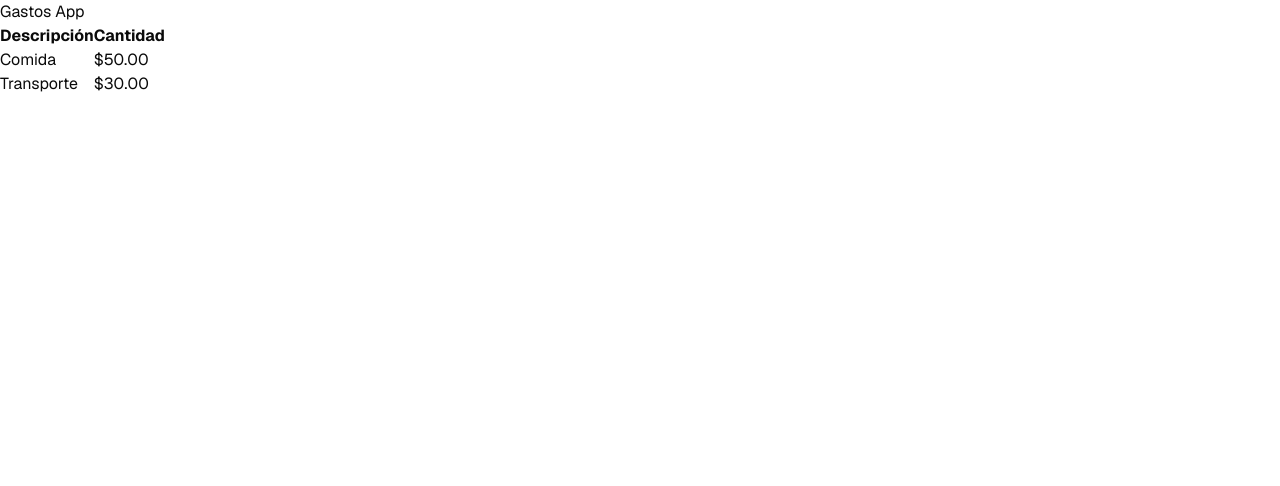
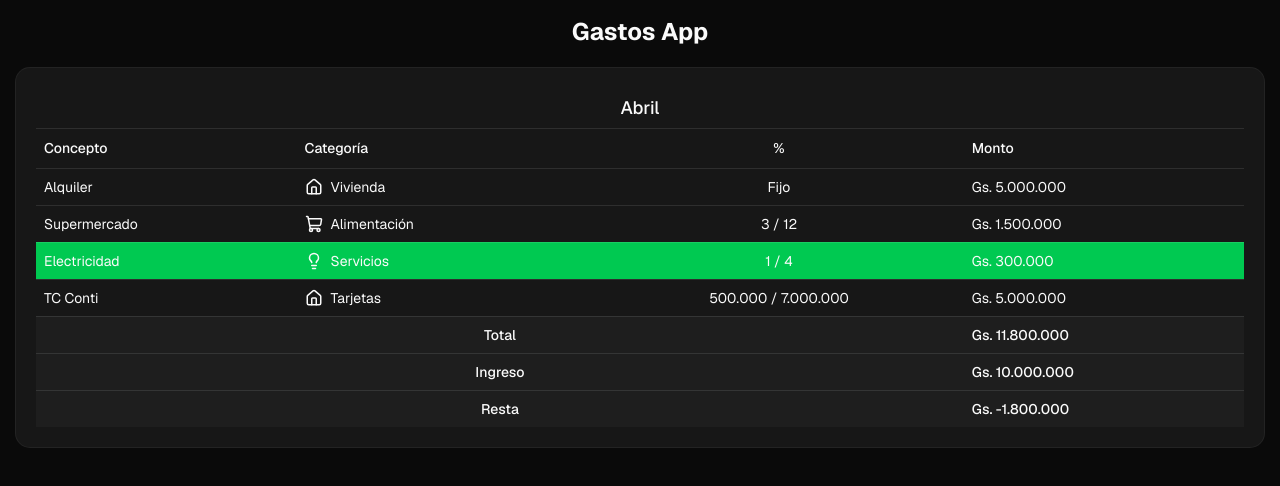
Before and after one commit to oliveramarilla14/gastosApp, a Next.js app: page / in a window 1280 px wide. Shown: the top 486 px of the page. Built offline with nearby package versions, Linux system fonts and the light colour scheme.

Commit message:
mockup front

```diff
--- a/src/app/layout.tsx
+++ b/src/app/layout.tsx
@@ -13,9 +13,9 @@ export default function RootLayout({
   return (
     <html
       lang="es"
-      className={cn("h-full", "antialiased", "font-sans", geist.variable)}
+      className={cn("h-full", "antialiased", "font-sans", geist.variable,'dark')}
     >
-      <body className="min-h-full ">{children}</body>
+      <body className="min-h-full p-4 ">{children}</body>
     </html>
   );
 }
--- a/src/app/page.tsx
+++ b/src/app/page.tsx
@@ -1,28 +1,13 @@
+import { MonthTable } from '@/widgets/MonthTable';
+
 export default function Home() {
-  return <main>
-    <h1>Gastos App</h1>
+  return (
+    <main className='text-center'>
+      <h1 className='text-2xl font-bold'>Gastos App</h1>
 
-{/* Cards de los meses */}
-
-
-  <table>
-    <thead>
-      <tr>
-        <th>Descripción</th>
-        <th>Cantidad</th>
-      </tr>
-    </thead>
-    <tbody>
-      <tr>
-        <td>Comida</td>
-        <td>$50.00</td>
-      </tr>
-      <tr>
-        <td>Transporte</td>
-        <td>$30.00</td>
-      </tr>
-    </tbody>
-  </table>
-  </main>
-
+      <div className=' mt-5 '>
+        <MonthTable />
+      </div>
+    </main>
+  );
 }
--- /dev/null
+++ b/src/components/ui/card.tsx
@@ -0,0 +1,103 @@
+import * as React from "react"
+
+import { cn } from "@/lib/utils"
+
+function Card({
+  className,
+  size = "default",
+  ...props
+}: React.ComponentProps<"div"> & { size?: "default" | "sm" }) {
+  return (
+    <div
+      data-slot="card"
+      data-size={size}
+      className={cn(
+        "group/card flex flex-col gap-4 overflow-hidden rounded-xl bg-card py-4 text-sm text-card-foreground ring-1 ring-foreground/10 has-data-[slot=card-footer]:pb-0 has-[>img:first-child]:pt-0 data-[size=sm]:gap-3 data-[size=sm]:py-3 data-[size=sm]:has-data-[slot=card-footer]:pb-0 *:[img:first-child]:rounded-t-xl *:[img:last-child]:rounded-b-xl",
+        className
+      )}
+      {...props}
+    />
+  )
+}
+
+function CardHeader({ className, ...props }: React.ComponentProps<"div">) {
+  return (
+    <div
+      data-slot="card-header"
+      className={cn(
+        "group/card-header @container/card-header grid auto-rows-min items-start gap-1 rounded-t-xl px-4 group-data-[size=sm]/card:px-3 has-data-[slot=card-action]:grid-cols-[1fr_auto] has-data-[slot=card-description]:grid-rows-[auto_auto] [.border-b]:pb-4 group-data-[size=sm]/card:[.border-b]:pb-3",
+        className
+      )}
+      {...props}
+    />
+  )
+}
+
+function CardTitle({ className, ...props }: React.ComponentProps<"div">) {
+  return (
+    <div
+      data-slot="card-title"
+      className={cn(
+        "font-heading text-base leading-snug font-medium group-data-[size=sm]/card:text-sm",
+        className
+      )}
+      {...props}
+    />
+  )
+}
+
+function CardDescription({ className, ...props }: React.ComponentProps<"div">) {
+  return (
+    <div
+      data-slot="card-description"
+      className={cn("text-sm text-muted-foreground", className)}
+      {...props}
+    />
+  )
+}
+
+function CardAction({ className, ...props }: React.ComponentProps<"div">) {
+  return (
+    <div
+      data-slot="card-action"
+      className={cn(
+        "col-start-2 row-span-2 row-start-1 self-start justify-self-end",
+        className
+      )}
+      {...props}
+    />
+  )
+}
+
+function CardContent({ className, ...props }: React.ComponentProps<"div">) {
+  return (
+    <div
+      data-slot="card-content"
+      className={cn("px-4 group-data-[size=sm]/card:px-3", className)}
+      {...props}
+    />
+  )
+}
+
+function CardFooter({ className, ...props }: React.ComponentProps<"div">) {
+  return (
+    <div
+      data-slot="card-footer"
+      className={cn(
+        "flex items-center rounded-b-xl border-t bg-muted/50 p-4 group-data-[size=sm]/card:p-3",
+        className
+      )}
+      {...props}
+    />
+  )
+}
+
+export {
+  Card,
+  CardHeader,
+  CardFooter,
+  CardTitle,
+  CardAction,
+  CardDescription,
+  CardContent,
+}
--- /dev/null
+++ b/src/components/ui/table.tsx
@@ -0,0 +1,116 @@
+"use client"
+
+import * as React from "react"
+
+import { cn } from "@/lib/utils"
+
+function Table({ className, ...props }: React.ComponentProps<"table">) {
+  return (
+    <div
+      data-slot="table-container"
+      className="relative w-full overflow-x-auto"
+    >
+      <table
+        data-slot="table"
+        className={cn("w-full caption-bottom text-sm", className)}
+        {...props}
+      />
+    </div>
+  )
+}
+
+function TableHeader({ className, ...props }: React.ComponentProps<"thead">) {
+  return (
+    <thead
+      data-slot="table-header"
+      className={cn("[&_tr]:border-b", className)}
+      {...props}
+    />
+  )
+}
+
+function TableBody({ className, ...props }: React.ComponentProps<"tbody">) {
+  return (
+    <tbody
+      data-slot="table-body"
+      className={cn("[&_tr:last-child]:border-0", className)}
+      {...props}
+    />
+  )
+}
+
+function TableFooter({ className, ...props }: React.ComponentProps<"tfoot">) {
+  return (
+    <tfoot
+      data-slot="table-footer"
+      className={cn(
+        "border-t bg-muted/50 font-medium [&>tr]:last:border-b-0",
+        className
+      )}
+      {...props}
+    />
+  )
+}
+
+function TableRow({ className, ...props }: React.ComponentProps<"tr">) {
+  return (
+    <tr
+      data-slot="table-row"
+      className={cn(
+        "border-b transition-colors hover:bg-muted/50 data-[state=selected]:bg-muted",
+        className
+      )}
+      {...props}
+    />
+  )
+}
+
+function TableHead({ className, ...props }: React.ComponentProps<"th">) {
+  return (
+    <th
+      data-slot="table-head"
+      className={cn(
+        "h-10 px-2 text-left align-middle font-medium whitespace-nowrap text-foreground [&:has([role=checkbox])]:pr-0",
+        className
+      )}
+      {...props}
+    />
+  )
+}
+
+function TableCell({ className, ...props }: React.ComponentProps<"td">) {
+  return (
+    <td
+      data-slot="table-cell"
+      className={cn(
+        "p-2 align-middle whitespace-nowrap [&:has([role=checkbox])]:pr-0",
+        className
+      )}
+      {...props}
+    />
+  )
+}
+
+function TableCaption({
+  className,
+  ...props
+}: React.ComponentProps<"caption">) {
+  return (
+    <caption
+      data-slot="table-caption"
+      className={cn("mt-4 text-sm text-muted-foreground", className)}
+      {...props}
+    />
+  )
+}
+
+export {
+  Table,
+  TableHeader,
+  TableBody,
+  TableFooter,
+  TableHead,
+  TableRow,
+  TableCell,
+  TableCaption,
+}
--- /dev/null
+++ b/src/widgets/MonthTable.tsx
@@ -0,0 +1,142 @@
+import { Card } from '@/components/ui/card';
+import { Car, HelpCircle, Home, Lightbulb, ShoppingCart } from 'lucide-react';
+import { Table, TableBody, TableCell, TableFooter, TableHead, TableHeader, TableRow } from '@/components/ui/table';
+import { cn } from '@/lib/utils';
+
+interface DetalleMensual {
+  idDeuda: number;
+  concepto: string;
+  icon: string;
+  categoria: string;
+  pagoMes: number; //cuota o mensualidad de tarjeta
+  totalDeuda: number; //total cuotas o total deuda tarjetau
+  pagado: boolean;
+  monto: number;
+}
+
+const gastosAbril: DetalleMensual[] = [
+  {
+    idDeuda: 1,
+    concepto: 'Alquiler',
+    icon: 'home',
+    categoria: 'Vivienda',
+    pagoMes: 0,
+    totalDeuda: 0,
+    pagado: true,
+    monto: 5000000
+  },
+  {
+    idDeuda: 2,
+    concepto: 'Supermercado',
+    icon: 'shopping-cart',
+    categoria: 'Alimentación',
+    pagoMes: 3,
+    totalDeuda: 12,
+    pagado: true,
+    monto: 1500000
+  },
+  {
+    idDeuda: 3,
+    concepto: 'Electricidad',
+    icon: 'lightbulb',
+    categoria: 'Servicios',
+    pagoMes: 1,
+    totalDeuda: 4,
+    pagado: false,
+    monto: 300000
+  },
+  {
+    idDeuda: 25,
+    concepto: 'TC Conti',
+    icon: 'home',
+    categoria: 'Tarjetas',
+    pagoMes: 500000,
+    totalDeuda: 7000000,
+    pagado: true,
+    monto: 5000000
+  }
+];
+
+const ingresoMensual = 10000000;
+const totalGastos = gastosAbril.reduce((acc, gasto) => acc + gasto.monto, 0);
+const restante = ingresoMensual - totalGastos;
+
+const formatoMoneda = new Intl.NumberFormat('es-PY', {
+  style: 'currency',
+  currency: 'PYG',
+  minimumFractionDigits: 0,
+  maximumFractionDigits: 0
+});
+const formatNumber = new Intl.NumberFormat('es-PY', {
+  minimumFractionDigits: 0,
+  maximumFractionDigits: 0
+});
+const iconMap = {
+  home: Home,
+  car: Car,
+  lightbulb: Lightbulb,
+  'shopping-cart': ShoppingCart
+} as const;
+
+export function MonthTable() {
+  const mes = 'Abril';
+  return (
+    <Card className='p-5'>
+      <Table>
+        <TableHeader>
+          <TableRow>
+            <TableHead colSpan={4} className='text-center text-lg'>
+              {mes}
+            </TableHead>
+          </TableRow>
+          <TableRow>
+            <TableHead>Concepto</TableHead>
+            <TableHead>Categoría</TableHead>
+            <TableHead className='text-center'>%</TableHead>
+            <TableHead>Monto</TableHead>
+          </TableRow>
+        </TableHeader>
+        <TableBody>
+          {gastosAbril.map((gasto) => {
+            const Icon = iconMap[gasto.icon as keyof typeof iconMap] ?? HelpCircle;
+
+            return (
+              <TableRow
+                key={gasto.idDeuda}
+                className={cn(gasto.pagado ? '' : 'bg-green-500 hover:bg-green-800', 'cursor-pointer')}
+              >
+                <TableCell align='left'> {gasto.concepto}</TableCell>
+                <TableCell align='left'>
+                  <div className='flex items-center gap-2'>
+                    <Icon size={18} />
+                    {gasto.categoria}
+                  </div>
+                </TableCell>
+                <TableCell>
+                  {gasto.pagoMes === 0 && gasto.totalDeuda === 0
+                    ? 'Fijo'
+                    : `${formatNumber.format(gasto.pagoMes)} / ${formatNumber.format(gasto.totalDeuda)}`}
+                </TableCell>
+                <TableCell align='left'>{formatoMoneda.format(gasto.monto)}</TableCell>
+              </TableRow>
+            );
+          })}
+        </TableBody>
+        <TableFooter>
+          <TableRow>
+            <TableCell colSpan={3}>Total</TableCell>
+            <TableCell align='left'>{formatoMoneda.format(totalGastos)}</TableCell>
+          </TableRow>
+          <TableRow>
+            <TableCell colSpan={3}>Ingreso</TableCell>
+            <TableCell align='left'>{formatoMoneda.format(ingresoMensual)}</TableCell>
+          </TableRow>
+          <TableRow>
+            <TableCell colSpan={3}>Resta</TableCell>
+            <TableCell align='left'>{formatoMoneda.format(restante)}</TableCell>
+          </TableRow>
+        </TableFooter>
+      </Table>
+    </Card>
+  );
+}
```
